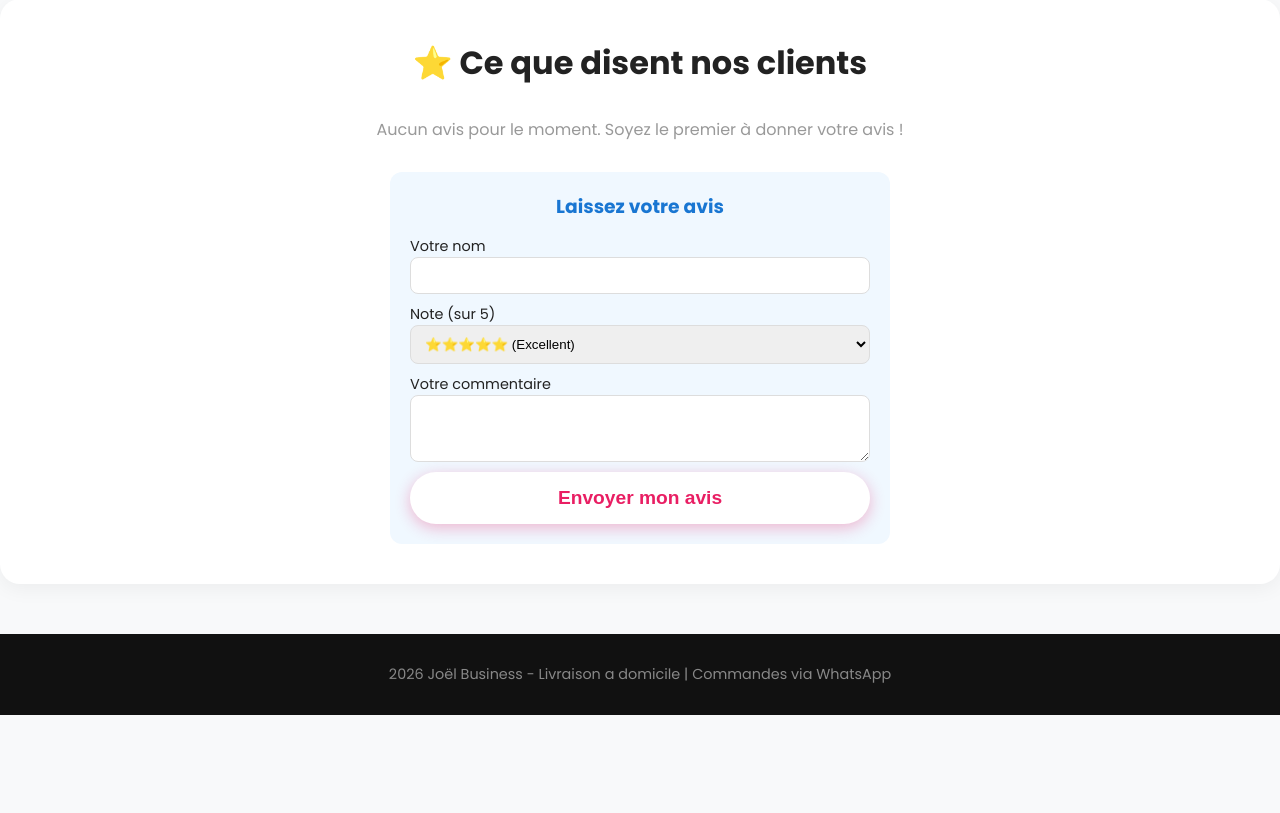
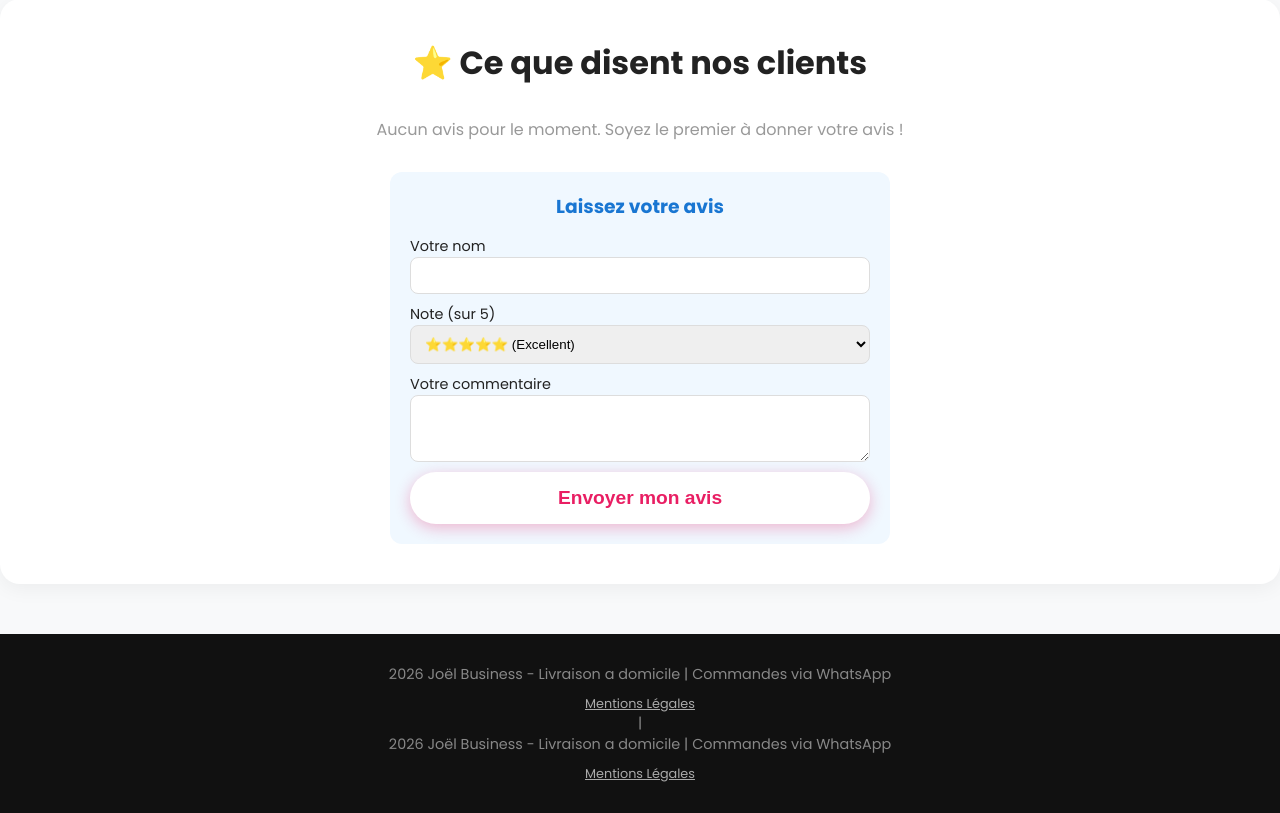
Before and after one commit to jacobilisadjiga243-oss/joel-business, a Python web app: template templates/index.html in a window 1280 px wide. Shown: the part 1132-1945 px from the top of the page. Before the commit the page ends 1847 px from the top, so only its background shows below. Run offline with Jinja, Linux system fonts and the light colour scheme; the template is opened without the code that fills it, so the values that code supplies are empty.

Commit message:
Ajout de la page Mentions Legales

```diff
--- a/app.py
+++ b/app.py
@@ -138,6 +138,10 @@ def suivi():
         reference = request.form.get("reference")
         commande = Commande.query.filter_by(telephone=telephone, reference=reference).first()
     return render_template("suivi.html", commande=commande)
+
+@app.route("/mentions")
+def mentions():
+    return render_template("mentions.html")
 
 @app.route("/admin", methods=["GET", "POST"])
 def admin_login():
--- a/templates/base.html
+++ b/templates/base.html
@@ -48,6 +48,12 @@
 
 <footer>
     <p>2026 Joël Business - Livraison a domicile | Commandes via WhatsApp</p>
+    <p style="margin-top: 10px; font-size: 0.8rem;">
+        <a href="/mentions" style="color: #aaa; text-decoration: underline;">Mentions Légales</a>
+    </p>|<p>2026 Joël Business - Livraison a domicile | Commandes via WhatsApp</p>
+    <p style="margin-top: 10px; font-size: 0.8rem;">
+        <a href="/mentions" style="color: #aaa; text-decoration: underline;">Mentions Légales</a>
+    </p>
 </footer>
 
 <a href="https://wa.me/243992519112?text=Bonjour%20Joel%20Business%2C%20je%20suis%20interesse%20par%20vos%20produits." target="_blank" class="whatsapp-float">
```
